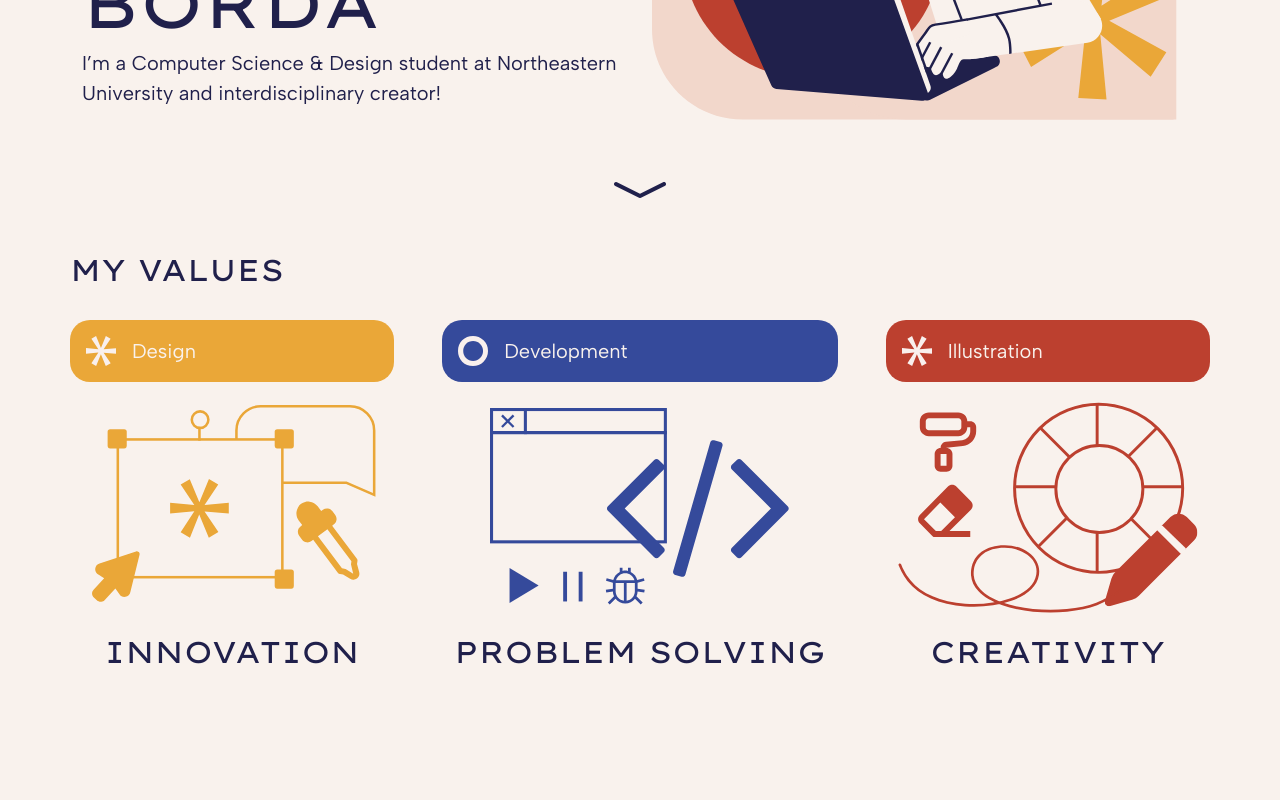
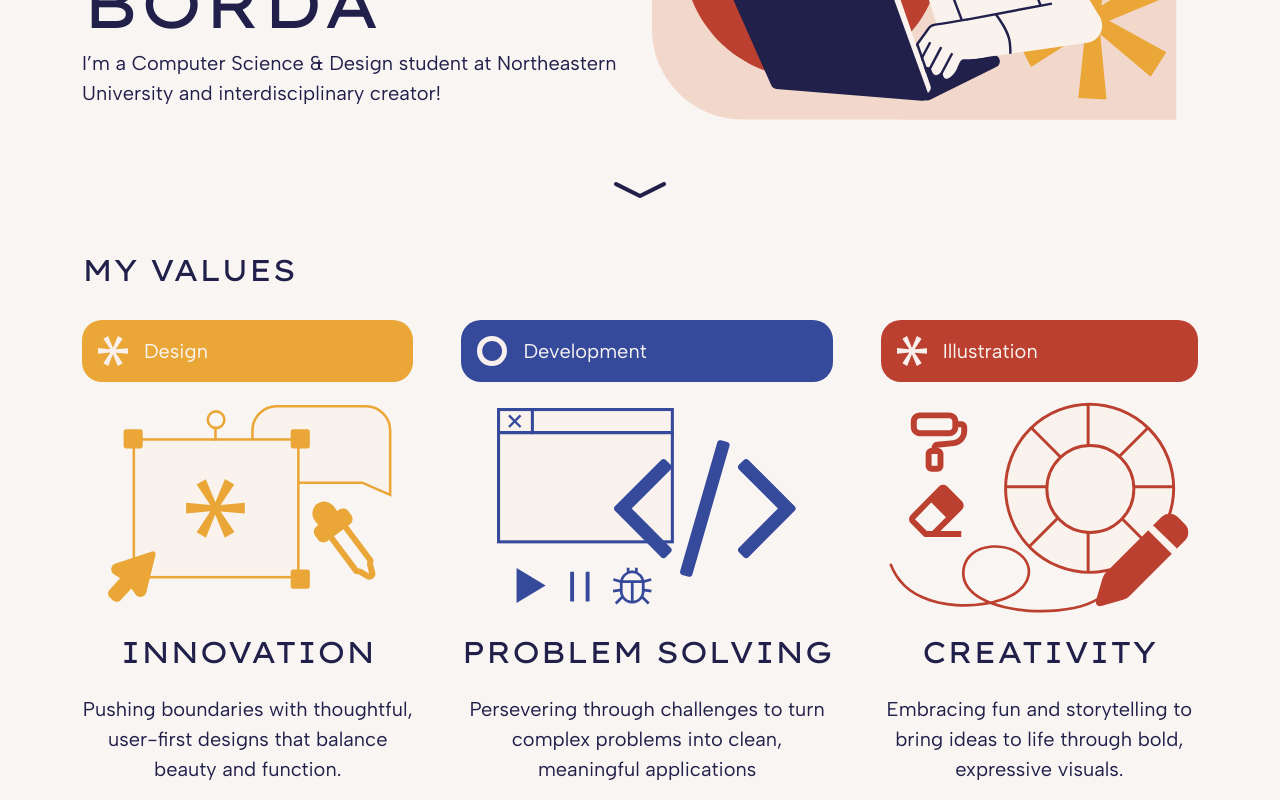
Before and after one commit to IsabellaB876/isabellab876.github.io, a React (Vite) app: page / in a window 1280 px wide. Shown: the part 441-1241 px from the top of the page. Before the commit the page ends 1119 px from the top, so only its background shows below. Built offline with nearby package versions, Linux system fonts and the light colour scheme.

Commit message:
values base done

```diff
--- a/src/App.css
+++ b/src/App.css
@@ -24,7 +24,7 @@
   overflow-x: hidden;
   padding-top: 40px;
   max-width: 100vw;
-  background-color: #F9F2ED !important;
+  background-color: #f9f5f2 !important;
 }
 
 h1 {
@@ -48,7 +48,7 @@
 .white-p {
   font-family: 'Albert Sans', sans-serif !important;
   font-size: 20px;
-  color: #F9F2ED;
+  color: #f9f5f2;
 }
 
 /*NavBar*/
@@ -58,7 +58,7 @@
   font-family: 'Albert Sans', sans-serif !important;
   font-size: 20px !important;
   color: #20204B !important;
-  background-color: #F9F2ED;
+  background-color: #f9f5f2;
 }
 
 .design-value {
--- a/src/App.tsx
+++ b/src/App.tsx
@@ -2,6 +2,7 @@
 import NavBar from "./components/NavBar";
 import Banner from "./components/Banner";
 import ValuesSection from "./components/ValuesSection";
+import ProjectsSection from "./components/ProjectsSection";
 import "./App.css";
 import { motion } from "framer-motion";
 import "bootstrap-icons/font/bootstrap-icons.css";
@@ -16,11 +17,14 @@
       <Stack gap={3} className="align-items-center">
         <NavBar />
         <Banner />
-        <i
-          className="bi bi-chevron-compact-down"
-          style={{ fontSize: "4rem", color: "#20204B" }}
-        ></i>
+        <a href="#values-section">
+          <i
+            className="bi bi-chevron-compact-down"
+            style={{ fontSize: "4rem", color: "#20204B" }}
+          ></i>
+        </a>
         <ValuesSection />
+        <ProjectsSection />
       </Stack>
     </motion.div>
   );
--- /dev/null
+++ b/src/components/ProjectsSection.tsx
@@ -0,0 +1,7 @@
+import { Container, Stack, Image } from "react-bootstrap";
+
+function ProjectsSection() {
+  return <Container></Container>;
+}
+
+export default ProjectsSection;
--- a/src/components/ValuesSection.tsx
+++ b/src/components/ValuesSection.tsx
@@ -8,7 +8,8 @@
 
 function ValuesSection() {
   return (
-    <Stack gap={4}>
+    <Container>
+      <Stack gap={4} id="values-section">
         <h2>MY VALUES</h2>
         <Stack gap={5} direction="horizontal">
           <Stack gap={3} className="align-items-center">
@@ -21,6 +22,10 @@
               style={{ width: "300px", height: "220px", objectFit: "fill" }}
             />
             <h2>INNOVATION</h2>
+            <p className="text-center m-0">
+              Pushing boundaries with thoughtful, user-first designs that
+              balance beauty and function.
+            </p>
           </Stack>
           <Stack gap={3} className="align-items-center">
             <DevelopmentValue mode="color" />
@@ -31,7 +36,11 @@
               className="align-self-center"
               style={{ width: "300px", height: "220px", objectFit: "fill" }}
             />
-          <h2>PROBLEM SOLVING</h2>
+            <h2 className="text-nowrap text-center">PROBLEM SOLVING</h2>
+            <p className="text-center m-0">
+              Persevering through challenges to turn complex problems into
+              clean, meaningful applications
+            </p>
           </Stack>
           <Stack gap={3} className="align-items-center">
             <IllustrationValue mode="color" />
@@ -43,9 +52,14 @@
               style={{ width: "300px", height: "220px", objectFit: "fill" }}
             />
             <h2>CREATIVITY</h2>
+            <p className="text-center m-0">
+              Embracing fun and storytelling to bring ideas to life through
+              bold, expressive visuals.
+            </p>
           </Stack>
         </Stack>
       </Stack>
+    </Container>
   );
 }
 
```
Lines whose indentation alone changed are shown as unchanged.
